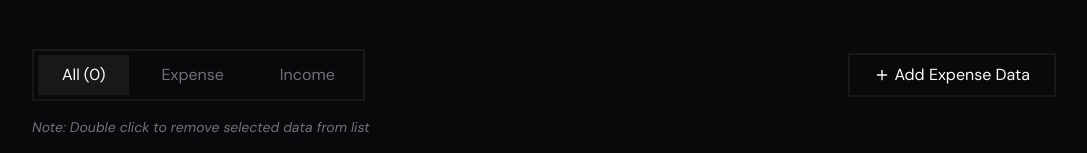
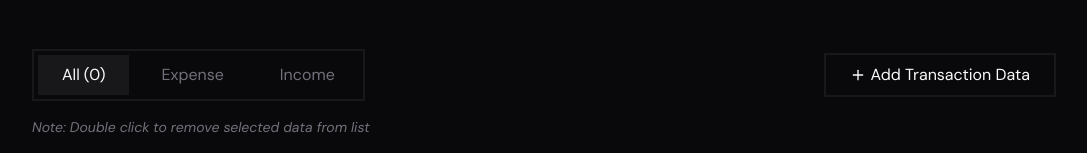
Before and after one commit to Ashmin-Bhujel/react-expense-tracker, a React (Vite) app: page / in a window 1280 px wide. Shown: the part 127-280 px from the top of the page, without its empty margins (96-1183 px from the left). Built offline with nearby package versions, Linux system fonts and the light colour scheme.

Commit message:
typo: change some expense words with the word transaction

```diff
--- a/src/components/add-data-dialog.tsx
+++ b/src/components/add-data-dialog.tsx
@@ -79,7 +79,7 @@ export default function AddDataDialog({
         <div className="w-xl max-w-xl bg-zinc-950 p-4">
           {/* Header */}
           <div className="flex items-center justify-between">
-            <h2 className="text-xl font-semibold">Add Expense Data</h2>
+            <h2 className="text-xl font-semibold">Add Transaction Data</h2>
             <Button
               icon={<X />}
               onClick={onCloseAddDataDialog}
@@ -91,7 +91,7 @@ export default function AddDataDialog({
           <form className="mt-4" onSubmit={handleSubmit}>
             {/* Note */}
             <em className="inline-block text-sm text-zinc-500">
-              Note: Fill up the form to add new expense data.
+              Note: Fill up the form to add new data.
             </em>
 
             <fieldset>
@@ -107,7 +107,7 @@ export default function AddDataDialog({
                   <input
                     type="text"
                     id="description"
-                    placeholder="Expense description"
+                    placeholder="Transaction description"
                     value={description}
                     onChange={(event: React.ChangeEvent<HTMLInputElement>) => {
                       setDescription(event.target.value);
@@ -140,7 +140,7 @@ export default function AddDataDialog({
                   <input
                     type="text"
                     id="amount"
-                    placeholder="Expense amount in Nepali Rupees"
+                    placeholder="Transaction amount in Nepali Rupees"
                     className="w-full bg-zinc-900 p-2"
                     value={amount!}
                     onChange={(event: React.ChangeEvent<HTMLInputElement>) => {
--- a/src/components/expense-tracker.tsx
+++ b/src/components/expense-tracker.tsx
@@ -100,7 +100,7 @@ export default function ExpenseTracker() {
             icon={<Plus className="size-4" />}
             onClick={handleToogleShowAddDataDialog}
           >
-            Add Expense Data
+            Add Transaction Data
           </Button>
         </div>
 
```
